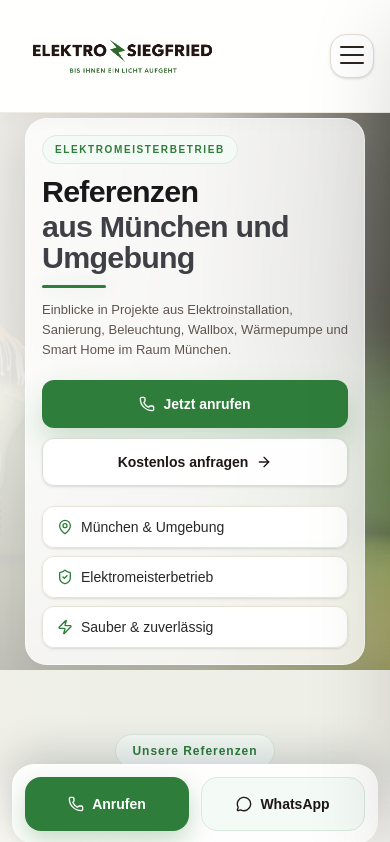
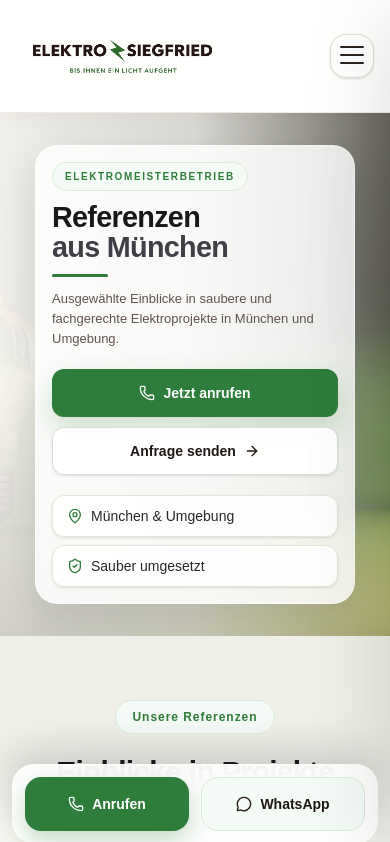
Before and after one commit to Isartal/elektro-siegfried, a Next.js app: page /referenzen in a window 390 px wide. Shown: the top 842 px of the page. Built offline with nearby package versions, Linux system fonts and the light colour scheme.

Commit message:
Referenzen Hero cleaner mobile

```diff
--- a/app/referenzen/ReferenzenHero.tsx
+++ b/app/referenzen/ReferenzenHero.tsx
@@ -3,30 +3,29 @@
 import Image from "next/image";
 import Link from "next/link";
 import ScrollReveal from "../components/ScrollReveal";
-import { ArrowRight, Phone, MapPin, ShieldCheck, Zap } from "lucide-react";
+import { ArrowRight, Phone, MapPin, ShieldCheck } from "lucide-react";
 
 export default function ReferenzenHero() {
   return (
     <section className="relative overflow-hidden bg-[#f9f7f2]">
-      <div className="relative h-[66vh] min-h-[480px] w-full sm:h-[72vh] sm:min-h-[560px] lg:h-[78vh] lg:min-h-[620px]">
+      <div className="relative h-[62vh] min-h-[440px] w-full sm:h-[72vh] sm:min-h-[560px] lg:h-[78vh] lg:min-h-[620px]">
         <Image
           src="/referenzeen-hero.jpg"
           alt="Referenzen von Elektro Siegfried in München und Umgebung"
           fill
           priority
           sizes="100vw"
-          className="object-cover object-[72%_center] sm:object-center"
+          className="object-cover object-[74%_center] sm:object-center"
         />
 
         <div className="absolute inset-0 bg-black/10 sm:bg-white/10" />
-        <div className="absolute inset-0 bg-gradient-to-r from-[#f9f7f2]/92 via-[#f9f7f2]/78 to-[#f9f7f2]/18 sm:from-[#f9f7f2]/35 sm:via-[#f9f7f2]/10 sm:to-black/25" />
-        <div className="absolute inset-0 bg-gradient-to-b from-white/10 via-transparent to-black/20" />
+        <div className="absolute inset-0 bg-gradient-to-r from-[#f9f7f2]/95 via-[#f9f7f2]/82 to-[#f9f7f2]/18 sm:from-[#f9f7f2]/35 sm:via-[#f9f7f2]/10 sm:to-black/20" />
+        <div className="absolute inset-0 bg-gradient-to-b from-white/10 via-transparent to-black/15" />
 
         <div className="absolute inset-0 flex items-center px-4 sm:px-6 lg:px-10">
-          <div className="mx-auto w-full max-w-7xl">
-            <div className="flex justify-center lg:justify-end">
+          <div className="mx-auto flex w-full max-w-7xl justify-center lg:justify-end">
             <ScrollReveal>
-                <div className="w-full max-w-[340px] rounded-[1.35rem] border border-white/60 bg-white/82 p-4 text-left shadow-[0_20px_50px_rgba(15,23,42,0.12)] backdrop-blur-md sm:max-w-3xl sm:rounded-[2rem] sm:bg-white/58 sm:p-8 sm:text-center md:p-10 lg:p-12 lg:text-right">
+              <div className="w-full max-w-[320px] rounded-[1.4rem] border border-white/60 bg-white/84 p-4 shadow-[0_16px_40px_rgba(15,23,42,0.12)] backdrop-blur-md sm:max-w-3xl sm:rounded-[2rem] sm:bg-white/58 sm:p-8 md:p-10 lg:p-12 lg:text-right">
                 <ScrollReveal delay={0.04}>
                   <p className="inline-flex rounded-full border border-[#dbe9de] bg-[#f4faf5]/95 px-3 py-1.5 text-[10px] font-semibold uppercase tracking-[0.16em] text-[#2f7d3b] sm:px-4 sm:py-2 sm:text-xs lg:ml-auto">
                     Elektromeisterbetrieb
@@ -34,31 +33,30 @@
                 </ScrollReveal>
 
                 <ScrollReveal delay={0.1}>
-                    <h1 className="mt-3 text-[1.9rem] font-black leading-[1.02] tracking-tight text-[#18181b] sm:mt-6 sm:text-5xl md:text-6xl lg:text-7xl">
+                  <h1 className="mt-3 text-[1.8rem] font-black leading-[1.02] tracking-tight text-[#18181b] sm:mt-6 sm:text-5xl md:text-6xl lg:text-7xl">
                     Referenzen
-                      <span className="mt-1 block text-[#3f3f46]">
-                        aus München und Umgebung
+                    <span className="block text-[#3f3f46]">
+                      aus München
                     </span>
                   </h1>
                 </ScrollReveal>
 
                 <ScrollReveal delay={0.16}>
-                    <div className="mt-3 h-[3px] w-16 rounded-full bg-[#2f7d3b] shadow-[0_0_18px_rgba(47,125,59,0.18)] sm:mt-5 sm:w-36 md:w-44 lg:ml-auto" />
+                  <div className="mt-3 h-[3px] w-14 rounded-full bg-[#2f7d3b] sm:mt-5 sm:w-36 lg:ml-auto" />
                 </ScrollReveal>
 
                 <ScrollReveal delay={0.22}>
                   <p className="mt-3 text-[13px] leading-5 text-[#5f544d] sm:mt-6 sm:max-w-2xl sm:text-base sm:leading-8 md:text-lg lg:ml-auto">
-                      Einblicke in Projekte aus Elektroinstallation,
-                      Sanierung, Beleuchtung, Wallbox, Wärmepumpe und Smart Home
-                      im Raum München.
+                    Ausgewählte Einblicke in saubere und fachgerechte
+                    Elektroprojekte in München und Umgebung.
                   </p>
                 </ScrollReveal>
 
                 <ScrollReveal delay={0.28}>
-                    <div className="mt-5 flex flex-col gap-2.5 sm:mt-10 sm:flex-row sm:flex-wrap sm:gap-4 lg:justify-end">
+                  <div className="mt-5 flex flex-col gap-2.5 sm:mt-8 sm:flex-row sm:flex-wrap sm:gap-4 lg:justify-end">
                     <a
                       href="tel:+4917644481312"
-                        className="inline-flex min-h-[48px] w-full items-center justify-center rounded-xl bg-[#2f7d3b] px-5 py-3 text-sm font-bold !text-white shadow-[0_14px_30px_rgba(47,125,59,0.22)] transition duration-300 hover:bg-[#276a32] sm:min-h-[52px] sm:w-auto sm:px-8 sm:py-3.5"
+                      className="inline-flex min-h-[48px] w-full items-center justify-center rounded-xl bg-[#2f7d3b] px-5 py-3 text-sm font-bold !text-white shadow-[0_12px_28px_rgba(47,125,59,0.22)] transition duration-300 hover:bg-[#276a32] sm:min-h-[52px] sm:w-auto sm:px-8 sm:py-3.5"
                     >
                       <Phone className="mr-2 h-4 w-4" />
                       Jetzt anrufen
@@ -66,29 +64,24 @@
 
                     <Link
                       href="/kontakt"
-                        className="inline-flex min-h-[48px] w-full items-center justify-center rounded-xl border border-[#d9ddd8] bg-white/94 px-5 py-3 text-sm font-semibold text-[#1f1715] shadow-sm transition duration-300 hover:bg-[#f7f5ef] sm:min-h-[52px] sm:w-auto sm:px-8 sm:py-3.5"
+                      className="inline-flex min-h-[48px] w-full items-center justify-center rounded-xl border border-[#d9ddd8] bg-white/95 px-5 py-3 text-sm font-semibold text-[#1f1715] shadow-sm transition duration-300 hover:bg-[#f7f5ef] sm:min-h-[52px] sm:w-auto sm:px-8 sm:py-3.5"
                     >
-                        Kostenlos anfragen
+                      Anfrage senden
                       <ArrowRight className="ml-2 h-4 w-4" />
                     </Link>
                   </div>
                 </ScrollReveal>
 
                 <ScrollReveal delay={0.34}>
-                    <div className="mt-5 flex flex-col gap-2 sm:mt-8 sm:grid sm:grid-cols-3 sm:gap-3 lg:justify-items-end">
-                      <div className="flex items-center gap-2 rounded-xl border border-[#e8e3d9] bg-white/88 px-3.5 py-2.5 text-sm text-[#27272a] shadow-sm backdrop-blur-sm">
+                  <div className="mt-5 flex flex-col gap-2 sm:mt-8 sm:grid sm:grid-cols-2 sm:gap-3 lg:ml-auto lg:max-w-[420px]">
+                    <div className="flex items-center gap-2 rounded-xl border border-[#e8e3d9] bg-white/88 px-3.5 py-2.5 text-sm text-[#27272a] shadow-sm">
                       <MapPin className="h-4 w-4 shrink-0 text-[#2f7d3b]" />
                       <span>München & Umgebung</span>
                     </div>
 
-                      <div className="flex items-center gap-2 rounded-xl border border-[#e8e3d9] bg-white/88 px-3.5 py-2.5 text-sm text-[#27272a] shadow-sm backdrop-blur-sm">
+                    <div className="flex items-center gap-2 rounded-xl border border-[#e8e3d9] bg-white/88 px-3.5 py-2.5 text-sm text-[#27272a] shadow-sm">
                       <ShieldCheck className="h-4 w-4 shrink-0 text-[#2f7d3b]" />
-                        <span>Elektromeisterbetrieb</span>
-                      </div>
-
-                      <div className="flex items-center gap-2 rounded-xl border border-[#e8e3d9] bg-white/88 px-3.5 py-2.5 text-sm text-[#27272a] shadow-sm backdrop-blur-sm">
-                        <Zap className="h-4 w-4 shrink-0 text-[#2f7d3b]" />
-                        <span>Sauber & zuverlässig</span>
+                      <span>Sauber umgesetzt</span>
                     </div>
                   </div>
                 </ScrollReveal>
@@ -97,7 +90,6 @@
           </div>
         </div>
       </div>
-      </div>
     </section>
   );
 }
```
Lines whose indentation alone changed are shown as unchanged.
